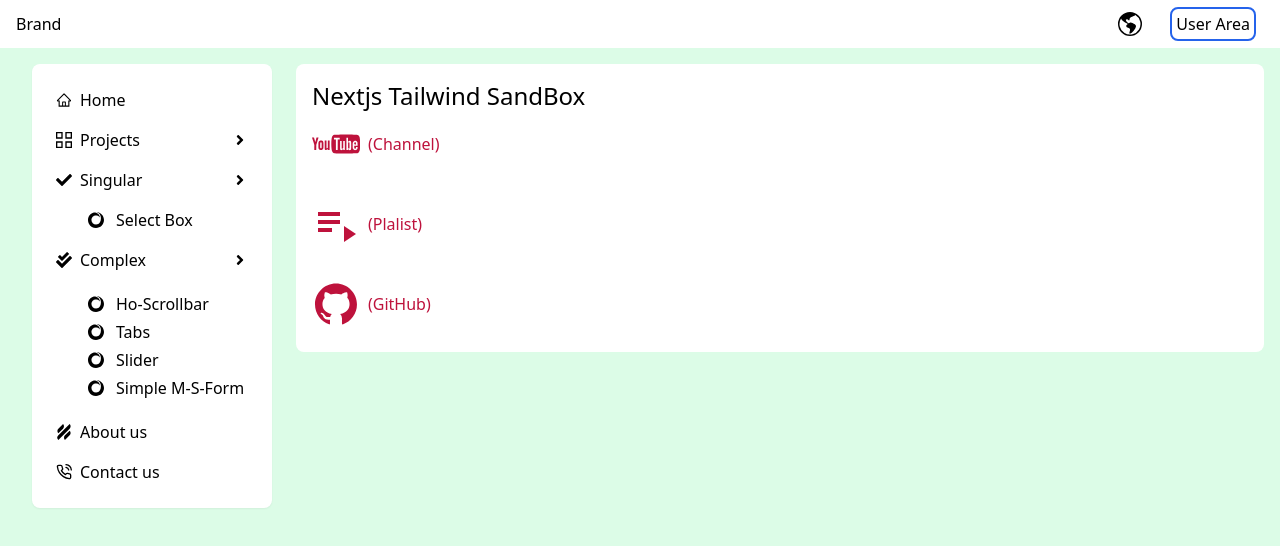
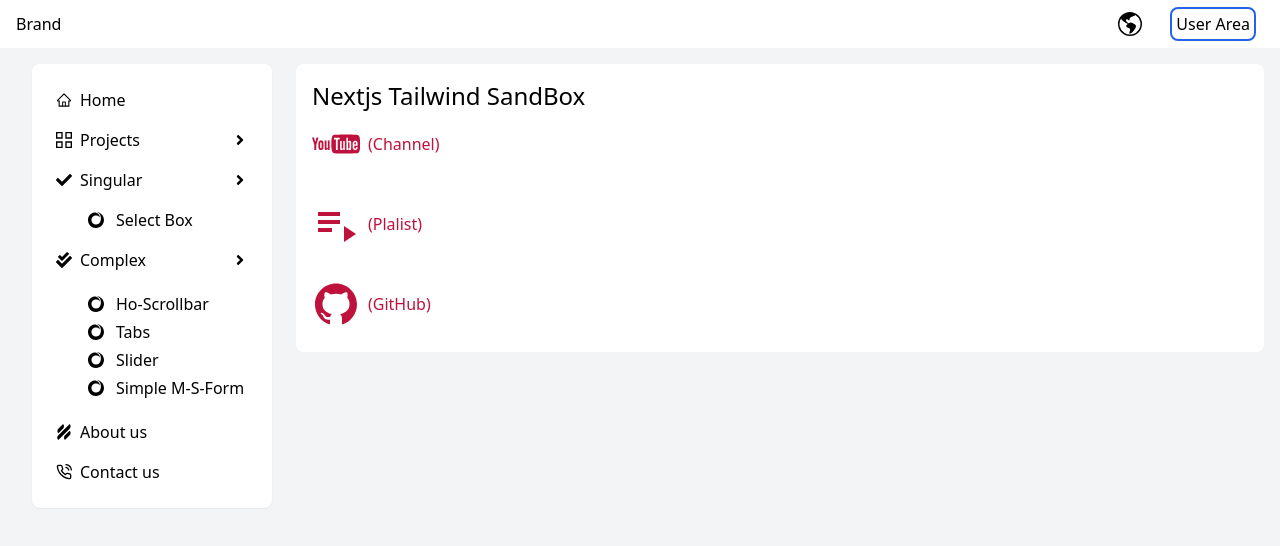
Before and after one commit to mohammad-taheri1/nextjs-tailwind-sandbox, a Next.js app: page / in a window 1280 px wide. Shown: the top 546 px of the page. Built offline with nearby package versions, Linux system fonts and the light colour scheme.

Commit message:
feat: update

```diff
--- a/components/layout/MainLayout.jsx
+++ b/components/layout/MainLayout.jsx
@@ -11,9 +11,11 @@ const MainLayout = ({ children }) => {
   const { open } = useContext(MenuContext);
 
   return (
-    <div className='bg-green-100 min-h-screen'>
+    <div className='min-h-screen bg-gray-100'>
       <MainSidebar />
-      <div className={`${open ? 'max-lg:blur-xl' : 'blur-0'}`}>
+      <div
+        className={`${open ? 'max-lg:blur-xl pointer-events-none' : 'blur-0'}`}
+      >
         <MainHeader />
         <main className='lg:ml-[280px]'>{children}</main>
       </div>
--- a/components/layout/leyout-sections/MainSidebar.jsx
+++ b/components/layout/leyout-sections/MainSidebar.jsx
@@ -19,7 +19,7 @@ const MainSidebar = () => {
     <aside
       className={`bg-white top-4 left-4 lg:fixed lg:block lg:top-16 lg:left-8 rounded-lg overflow-hidden transition-all duration-200 ${
         open ? 'w-60 p-4 block fixed' : 'w-0 hidden'
-      } lg:w-60 lg:p-4 z-10 shadow-sm`}
+      } lg:w-60 lg:p-4 z-[15] shadow-sm`}
     >
       <ul>
         <li className='flex justify-end items-center lg:hidden'>
```
